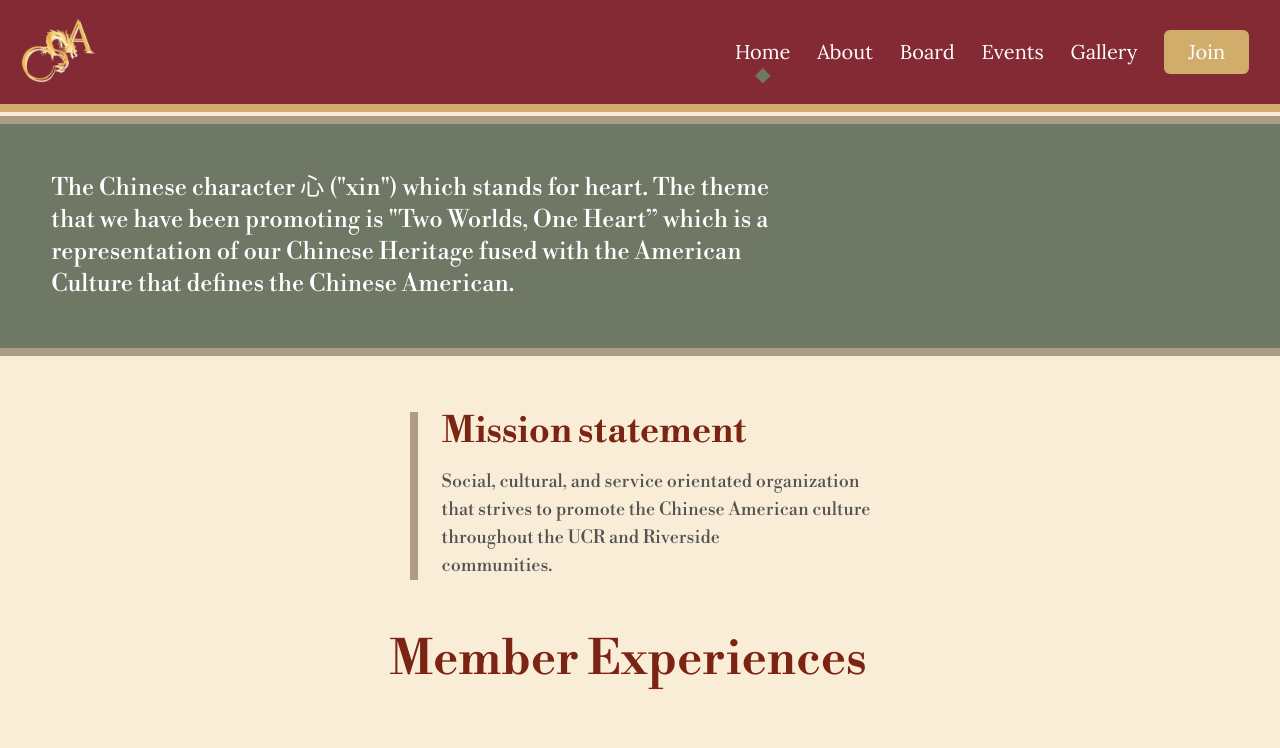
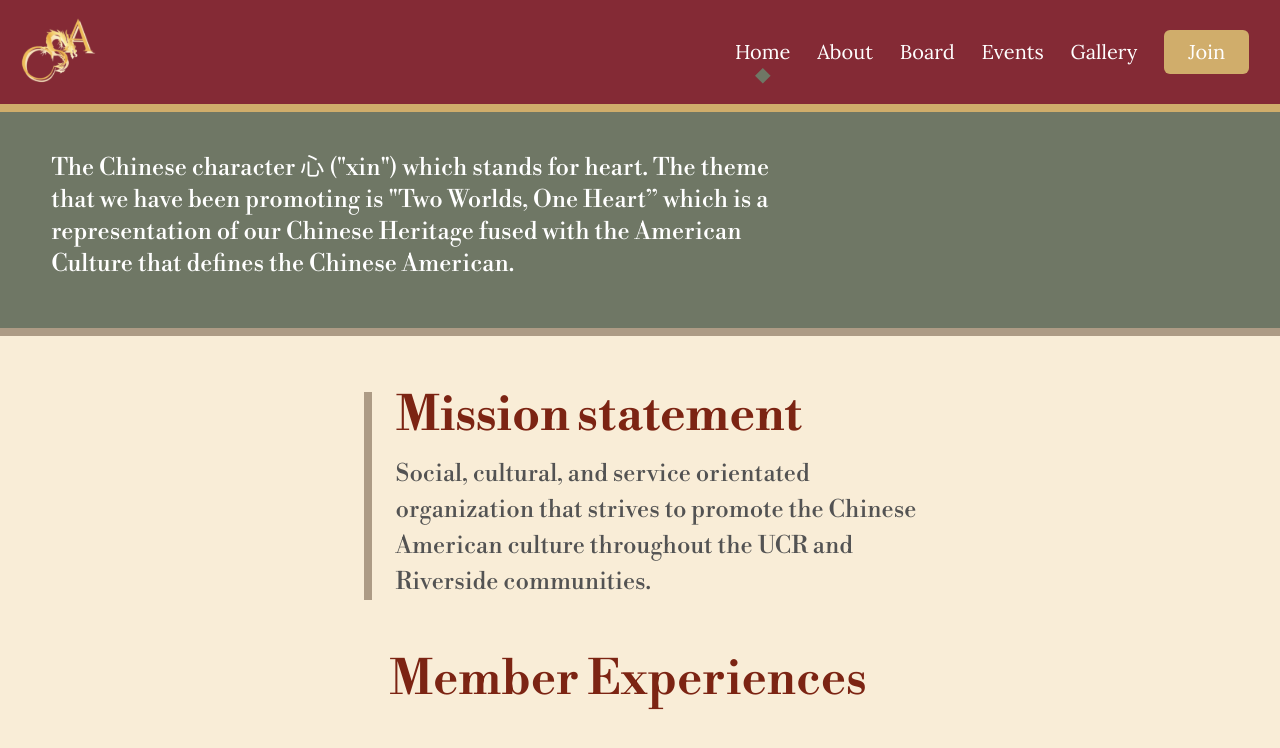
Before and after one commit to acm-ucr/csa-website, a Next.js app: page / in a window 1280 px wide. Shown: the top 748 px of the page. Built offline with nearby package versions, Linux system fonts and the light colour scheme.

Commit message:
made text slightly bigger

```diff
--- a/src/components/home/MissionStatement.tsx
+++ b/src/components/home/MissionStatement.tsx
@@ -4,17 +4,17 @@ const MissionStatement = () => {
   return (
     <div className="px-8 py-4">
       <div className="border-l-8 border-csa-tan-300 pl-6">
-        <p className="mb-4 text-left text-4xl font-bold text-csa-red-100">
+        <p className="mb-0 text-left text-5xl font-bold text-csa-red-100">
           Mission statement
         </p>
-        <p className="text-left text-lg leading-7 text-csa-gray-100">
-          Social, cultural, and service orientated organization
+        <p className="mt-4 text-left text-2xl leading-9 text-csa-gray-100">
+          Social, cultural, and service orientated
           <br />
-          that strives to promote the Chinese American culture
+          organization that strives to promote the Chinese
           <br />
-          throughout the UCR and Riverside
+          American culture throughout the UCR and
           <br />
-          communities.
+          Riverside communities.
         </p>
       </div>
     </div>
```
